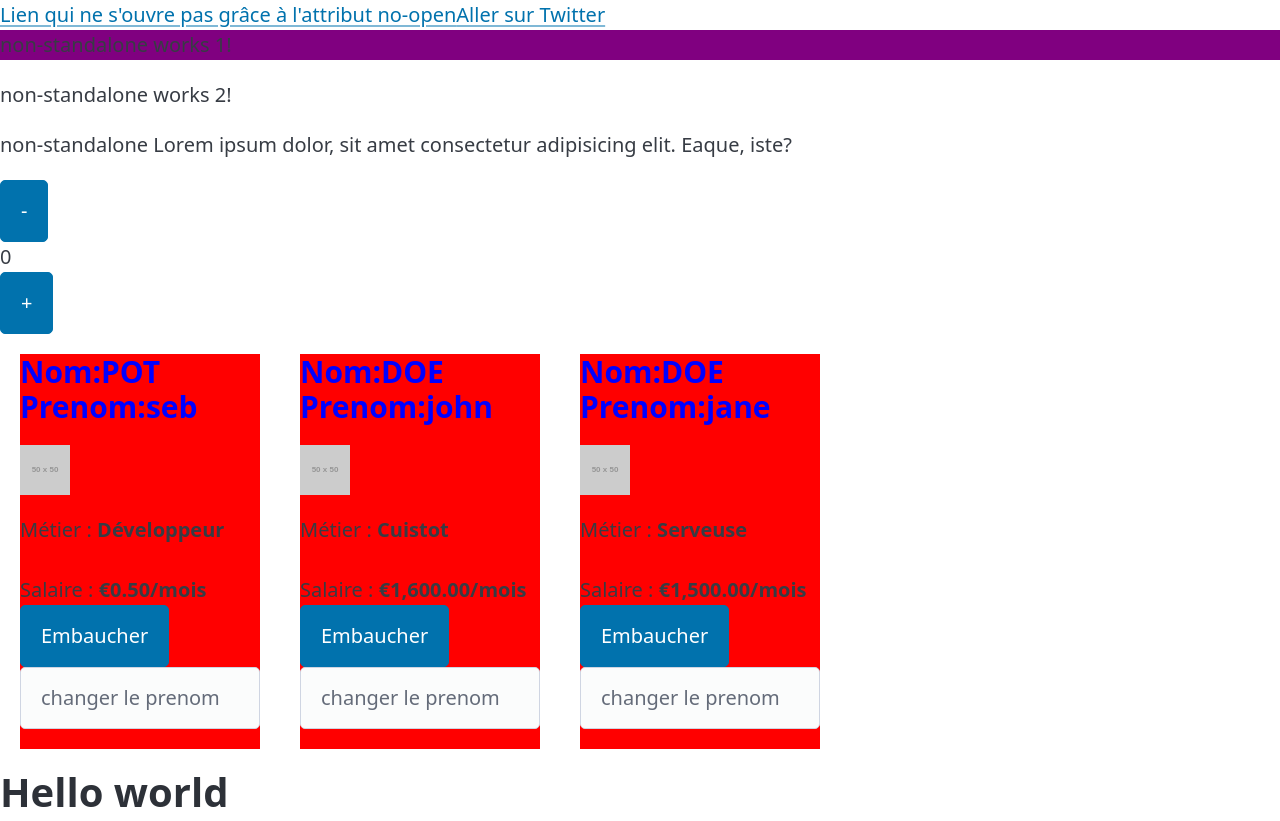
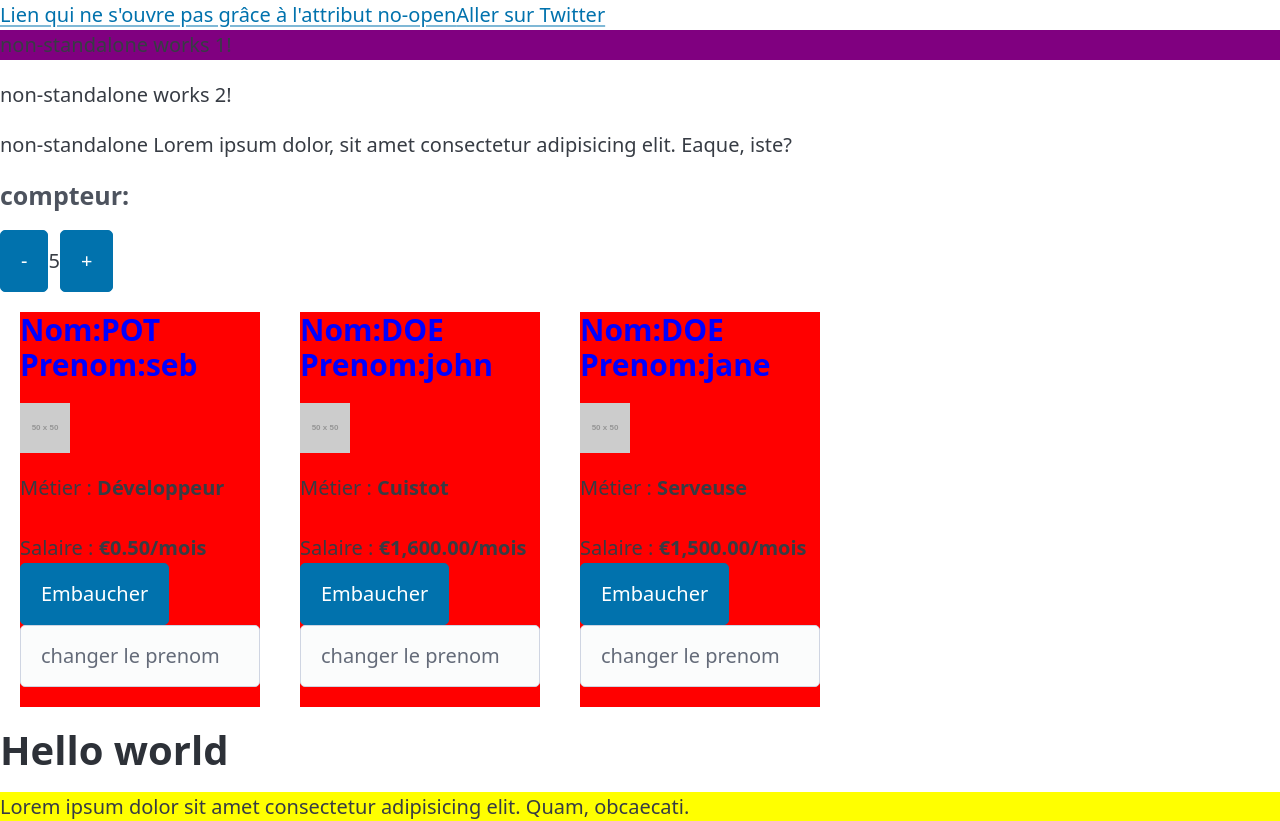
Before and after one commit to Seb-Pot-Dev/angular-playground, an Angular app: page / in a window 1280 px wide. Shown: the top 821 px of the page. Built offline with nearby package versions, Linux system fonts and the light colour scheme.

Commit message:
initial value / step inputs for counter component

```diff
--- a/projects/playground/src/app/non-standalone/counter.component.ts
+++ b/projects/playground/src/app/non-standalone/counter.component.ts
@@ -3,7 +3,8 @@ import { Component, Input, ElementRef } from '@angular/core';
 @Component({
     selector: 'counter',
     template: `
-     <div>
+        <h4>compteur:</h4>
+        <div style="display: flex; align-items:center;">
             <button (click)="onClickButtonMinus()">-</button>
             <div class="count">{{ count }}</div>
             <button (click)="onClickButtonPlus()">+</button>
@@ -11,14 +12,18 @@ import { Component, Input, ElementRef } from '@angular/core';
     `,
 })
 export class CounterComponent {
-    @Input()
+
+    @Input('initial-value')
     count: number = 0;
 
+    @Input('step')
+    step: number = 1;
+
     onClickButtonPlus(){
-        this.count++;
+        this.count += this.step;
     }
     onClickButtonMinus(){
-        this.count--;
+        this.count -= this.step;
     }
 
     constructor(){}
--- a/projects/playground/src/app/non-standalone/non-standalone.component.html
+++ b/projects/playground/src/app/non-standalone/non-standalone.component.html
@@ -16,7 +16,7 @@
   Eaque, iste?
 </p>
 
-<counter></counter>
+<counter [initial-value]="5" [step]="5"></counter>
 
 <div class="employee-list">
   <user-profile
```
